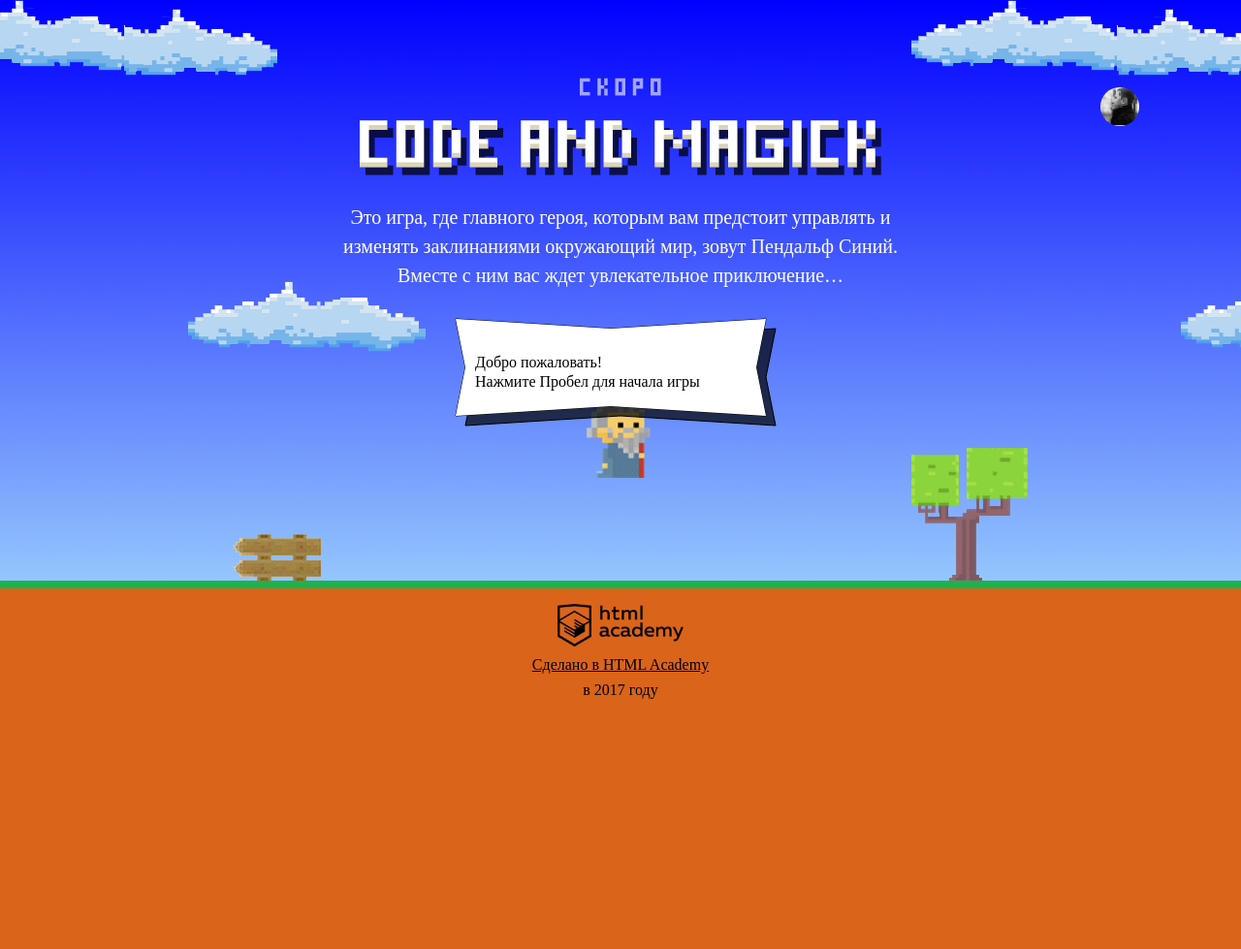
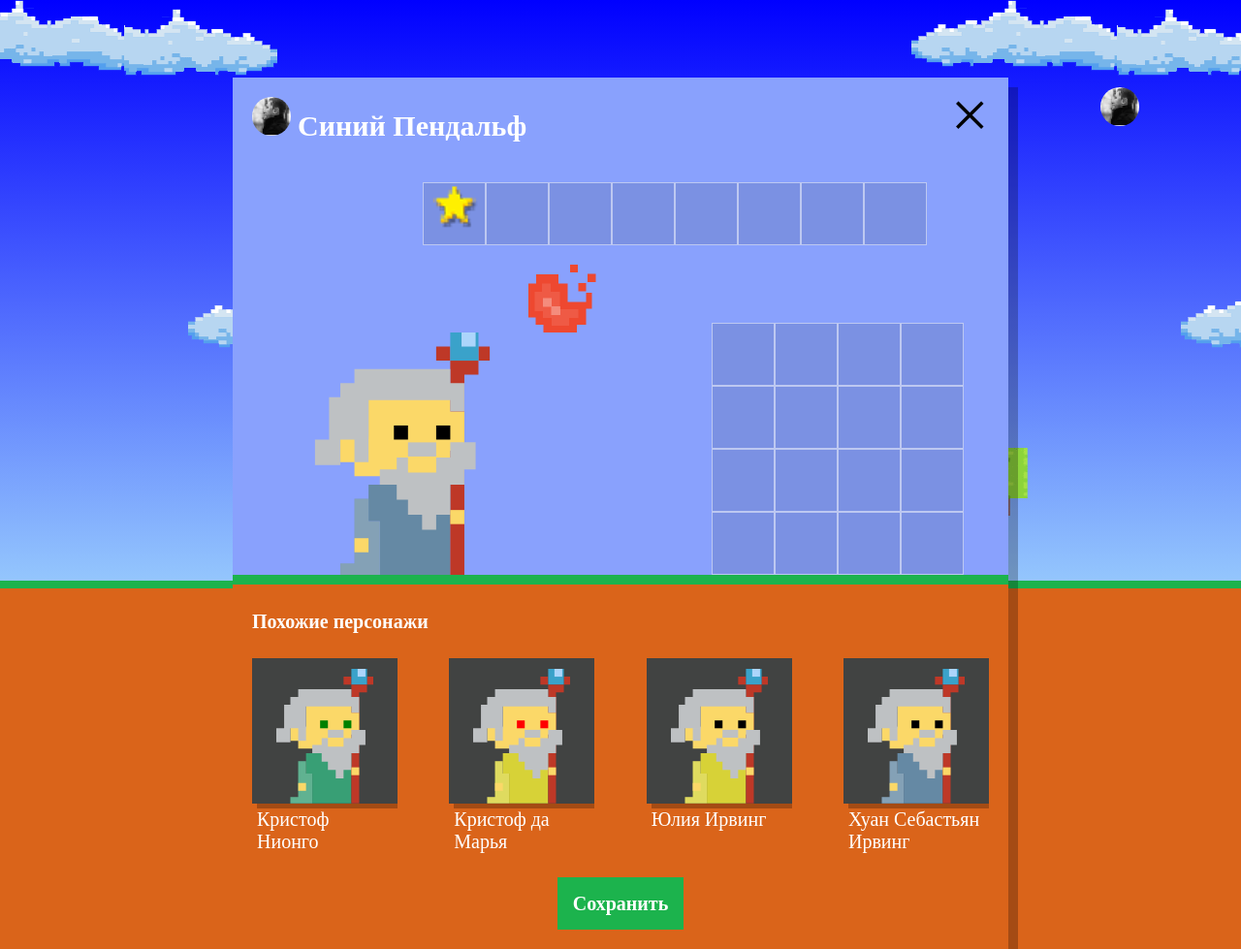
Before and after one commit to MariyaKustova/1165017-code-and-magick-20, a website: page index.html in a window 1280 px wide. Shown: the whole page at 97% size. Before the commit the page ends 800 px from the top, so only its background shows below. Drawn offline with Linux system fonts and the light colour scheme; a web font is replaced by a local one.

Commit message:
Добавляет выбор игроков

```diff
--- a/index.html
+++ b/index.html
@@ -205,6 +205,7 @@
     }
   </script>
   <script src="js/stat.js"></script>
+  <script src="js/setup.js"></script>
   <script src="js/game.js"></script>
 
 </body>
--- /dev/null
+++ b/js/setup.js
@@ -0,0 +1,55 @@
+'use strict';
+
+var WIZARD_NAMES = ['Иван', 'Хуан Себастьян', 'Мария', 'Кристоф', 'Виктор', 'Юлия', 'Люпита', 'Вашингтон'];
+
+var WIZARD_SURNAMES = ['да Марья', 'Верон', 'Мирабелла', 'Вальц', 'Онопко', 'Топольницкая', 'Нионго', 'Ирвинг'];
+
+var СOAT_COLOR = ['rgb(101, 137, 164)', 'rgb(241, 43, 107)', 'rgb(146, 100, 161)', 'rgb(56, 159, 117)', 'rgb(215, 210, 55)', 'rgb(0, 0, 0)'];
+
+var EYES_COLOR = ['black', 'red', 'blue', 'yellow', 'green'];
+
+var userDialog = document.querySelector('.setup');
+userDialog.classList.remove('hidden');
+
+var similarListElement = document.querySelector('.setup-similar-list');
+
+var similarWizardTemplate = document.querySelector('#similar-wizard-template').content.querySelector('.setup-similar-item');
+
+var wizards = [];
+
+var getRandElement = function (arr) {
+  var rand = Math.floor(Math.random() * arr.length);
+  return arr[rand];
+};
+
+var createsWizard = function () {
+  var wizard = {};
+  wizard.name = getRandElement(WIZARD_NAMES) + ' ' + getRandElement(WIZARD_SURNAMES);
+  wizard.coatColor = getRandElement(СOAT_COLOR);
+  wizard.eyesColor = getRandElement(EYES_COLOR);
+  return wizard;
+};
+
+for (var i = 0; i < 4; i++) {
+  var wzd = createsWizard();
+  wizards.push(wzd);
+}
+
+var renderWizard = function (wizard) {
+  var wizardElement = similarWizardTemplate.cloneNode(true);
+
+  wizardElement.querySelector('.setup-similar-label').textContent = wizard.name;
+  wizardElement.querySelector('.wizard-coat').style.fill = wizard.coatColor;
+  wizardElement.querySelector('.wizard-eyes').style.fill = wizard.eyesColor;
+
+  return wizardElement;
+};
+
+var fragment = document.createDocumentFragment();
+
+for (var j = 0; j < wizards.length; j++) {
+  fragment.appendChild(renderWizard(wizards[j]));
+}
+similarListElement.appendChild(fragment);
+
+userDialog.querySelector('.setup-similar').classList.remove('hidden');
```
